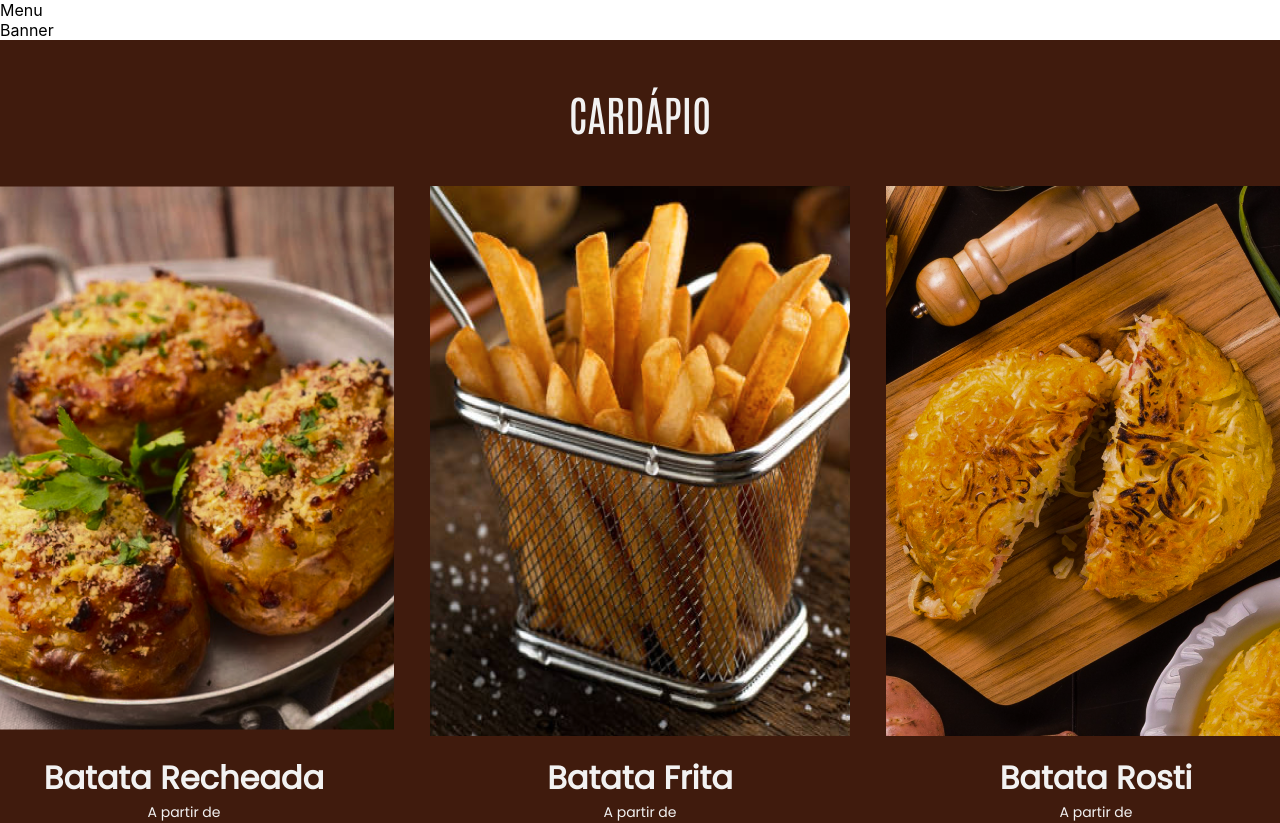
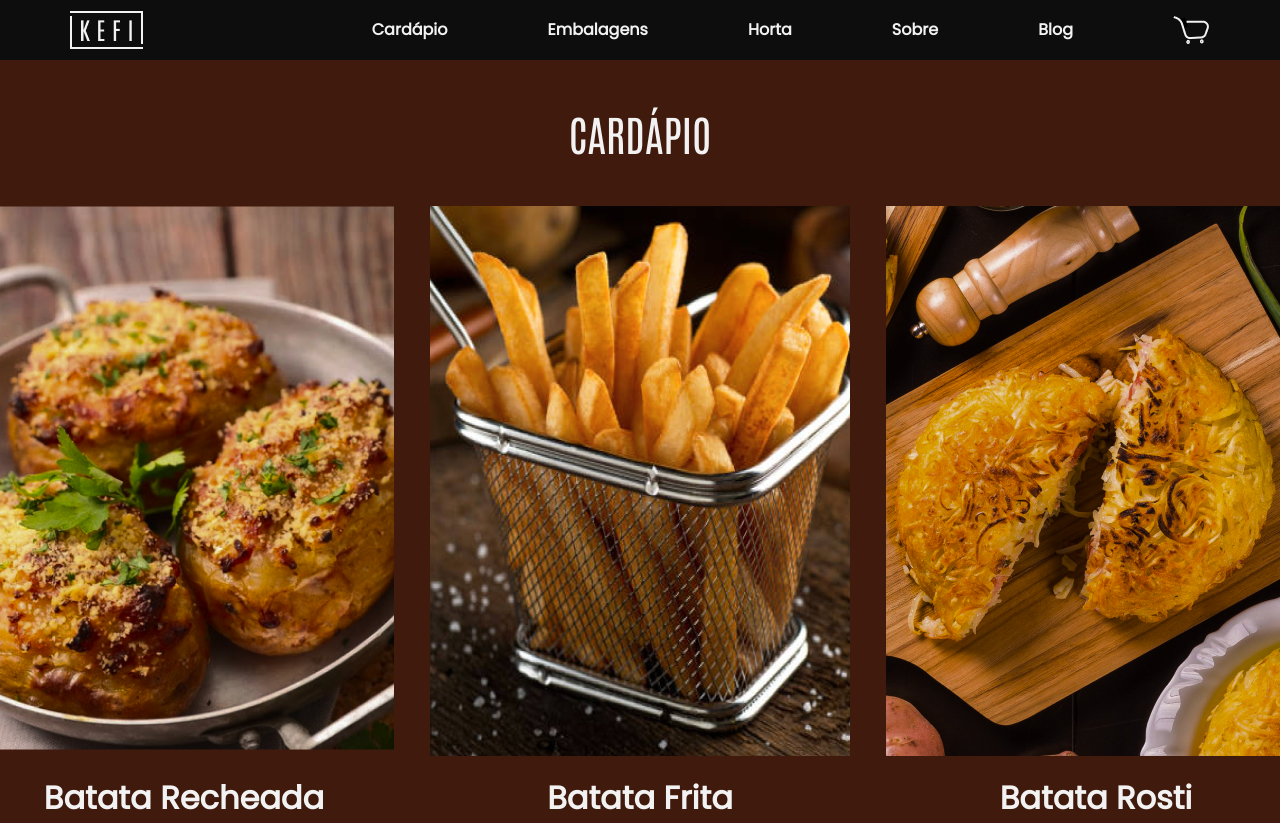
Before and after one commit to ThaisOliveiraRocha/kefi-batataria, a React (Create React App) app in the folder cliente/: page / in a window 1280 px wide. Shown: the top 823 px of the page. Built offline with nearby package versions, Linux system fonts and the light colour scheme.

Commit message:
Create Layout component

```diff
--- a/cliente/src/App.tsx
+++ b/cliente/src/App.tsx
@@ -1,10 +1,11 @@
 import React, { FC } from 'react';
+import Layout from './templates/Layout';
 import Home from './pages/Home';
 
 const App: FC = () => (
-  <div>
+  <Layout>
     <Home />
-  </div>
+  </Layout>
 );
 
 export default App;
--- a/cliente/src/pages/Home/Home.styles.js
+++ /dev/null
@@ -1,6 +0,0 @@
-// import styled from 'styled-components';
-
-// export const Test = styled.div`
-//  display: flex;
-// `;
-//
--- /dev/null
+++ b/cliente/src/pages/Home/Home.styles.ts
@@ -0,0 +1,10 @@
+/* eslint-disable import/prefer-default-export */
+import styled from 'styled-components';
+
+export const Container = styled.div`
+  display: flex;
+  align-items: center;
+  justify-content: center;
+  flex-direction: column;
+  width: 100%;
+`;
--- a/cliente/src/pages/Home/Home.tsx
+++ b/cliente/src/pages/Home/Home.tsx
@@ -1,18 +1,11 @@
 import React, { FC } from 'react';
-import Footer from '../../templates/Footer';
 import CardapioSession from '../../templates/CardapioSession';
-// import { Test } from './Home.styles';
+import * as Styles from './Home.styles';
 
 const Home: FC = () => (
-  <div>
-    <div>Menu</div>
-    <div>Banner</div>
+  <Styles.Container>
     <CardapioSession />
-    <h1 style={{ fontFamily: 'Antonio' }}>Embalagens</h1>
-    <h1 style={{ fontFamily: 'Highteous sans-serif' }}>Horta</h1>
-    <h1 style={{ fontFamily: 'Poppins' }}>Galeria</h1>
-    <Footer />
-  </div>
+  </Styles.Container>
 );
 
 export default Home;
--- /dev/null
+++ b/cliente/src/templates/Header/Header.styles.ts
@@ -0,0 +1,40 @@
+/* eslint-disable import/prefer-default-export */
+import styled from 'styled-components';
+
+export const Container = styled.div`
+  display: flex;
+  align-items: center;
+  justify-content: space-between;
+  width: 100%;
+  height: 60px;
+  background-color: #0e0d0d;
+`;
+
+export const Grid = styled.div`
+  display: flex;
+  align-items: center;
+  justify-content: space-around;
+  gap: 100px;
+  padding: 0 70px;
+`;
+
+export const Icon = styled.img`
+  width: auto;
+`;
+
+export const Logo = styled(Icon)`
+  padding: 0 70px;
+`;
+
+export const Link = styled.a`
+  font-family: Poppins;
+  font-style: normal;
+  font-weight: 600;
+  font-size: 16px;
+  line-height: 24px;
+  display: flex;
+  align-items: center;
+  text-decoration: none;
+
+  color: #f2f2f2;
+`;
--- /dev/null
+++ b/cliente/src/templates/Header/Header.tsx
@@ -0,0 +1,23 @@
+import React, { FC } from 'react';
+import * as Styles from './Header.styles';
+
+// interface Props {
+//   card: Array<string>;
+//   onClick: () => void;
+// }
+
+const Header: FC = () => (
+  <Styles.Container>
+    <Styles.Logo src="/images/logo.png" alt="logo" />
+    <Styles.Grid>
+      <Styles.Link>Cardápio</Styles.Link>
+      <Styles.Link>Embalagens</Styles.Link>
+      <Styles.Link>Horta</Styles.Link>
+      <Styles.Link>Sobre</Styles.Link>
+      <Styles.Link>Blog</Styles.Link>
+      <Styles.Icon src="/images/cart.png" alt="carrinho" />
+    </Styles.Grid>
+  </Styles.Container>
+);
+
+export default Header;
--- /dev/null
+++ b/cliente/src/templates/Header/index.ts
@@ -0,0 +1,3 @@
+import Header from './Header';
+
+export default Header;
--- /dev/null
+++ b/cliente/src/templates/Layout/Layout.styles.ts
@@ -0,0 +1,17 @@
+/* eslint-disable import/prefer-default-export */
+import styled from 'styled-components';
+
+export const Container = styled.div`
+  display: flex;
+  align-items: center;
+  justify-content: center;
+  flex-direction: column;
+  width: 100%;
+`;
+
+export const Children = styled.div`
+  display: flex;
+  align-items: center;
+  justify-content: center;
+  width: 100%;
+`;
--- /dev/null
+++ b/cliente/src/templates/Layout/Layout.tsx
@@ -0,0 +1,18 @@
+import React, { FC, ReactElement, ReactNode } from 'react';
+import Header from '../Header';
+import Footer from '../Footer';
+import * as Styles from './Layout.styles';
+
+interface IProps {
+  children: ReactNode;
+}
+
+const Layout: FC<IProps> = ({ children }: IProps): ReactElement => (
+  <Styles.Container>
+    <Header />
+    <Styles.Children>{children}</Styles.Children>
+    <Footer />
+  </Styles.Container>
+);
+
+export default Layout;
--- /dev/null
+++ b/cliente/src/templates/Layout/index.ts
@@ -0,0 +1,3 @@
+import Layout from './Layout';
+
+export default Layout;
```
Also changed, not shown: cliente/src/pages/Home/index.ts (renamed from cliente/src/pages/Home/index.js).
